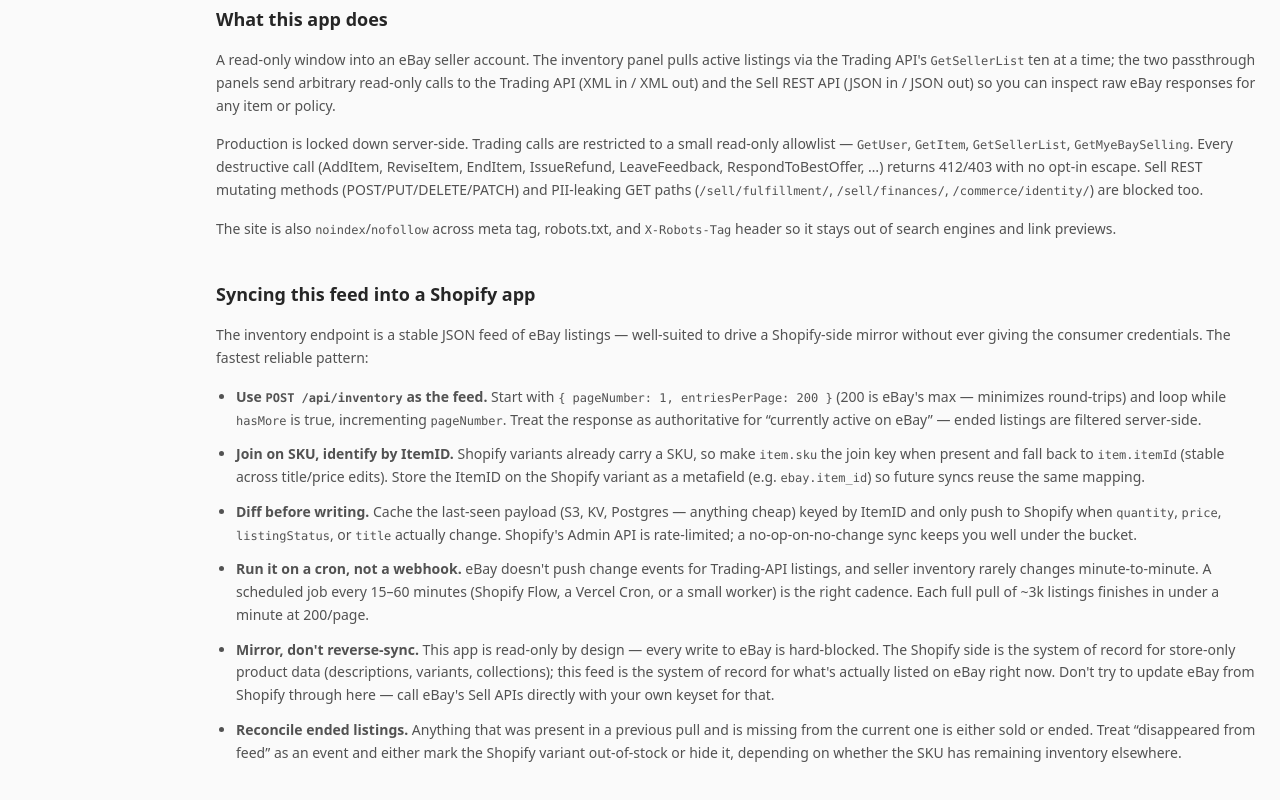
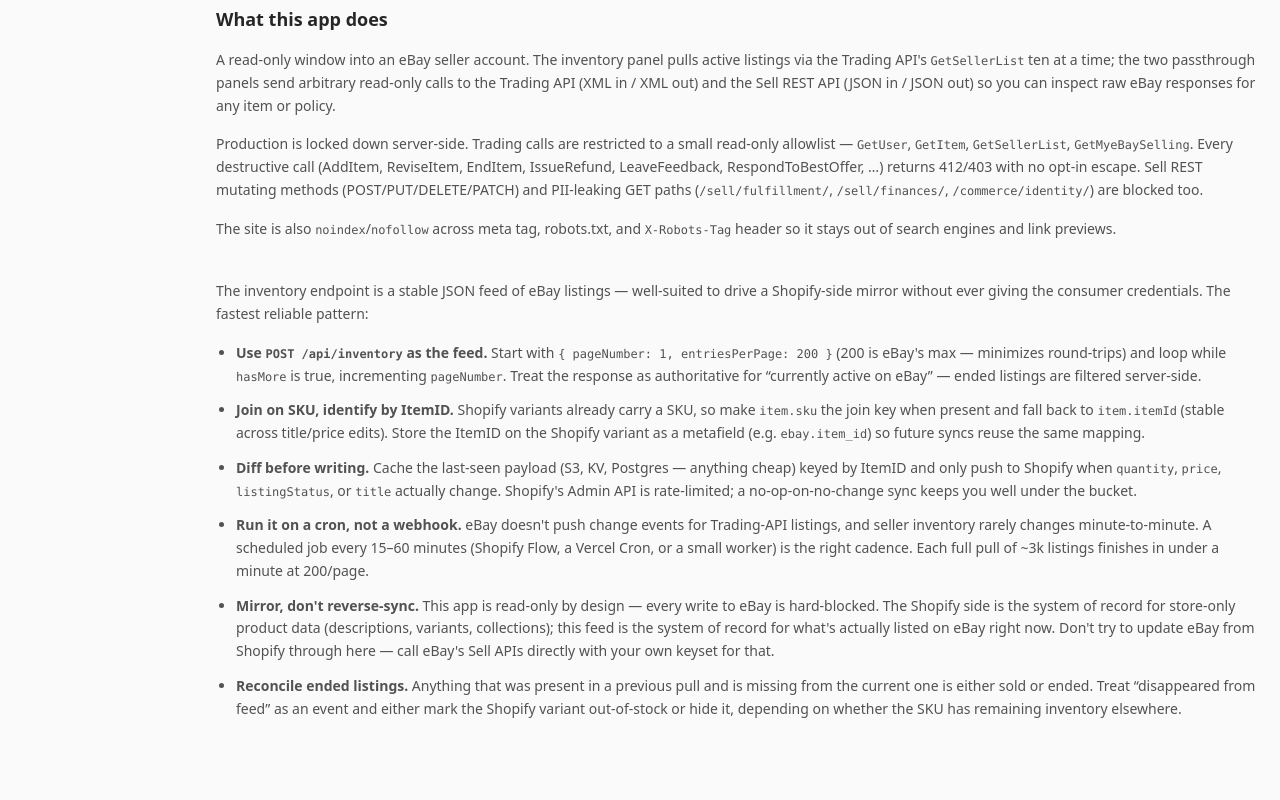
Before and after one commit to davemelk100/ebay-passthru, a Next.js app: page / in a window 1280 px wide. Shown: the part 727-1527 px from the top of the page. After the commit the page ends 1487 px from the top, so only its background shows below. Built offline with nearby package versions, Linux system fonts and the light colour scheme; no server answers.

Commit message:
Drop the "Syncing this feed into a Shopify app" heading
Section content + id="shopify" anchor stay so any saved deep-link still
resolves; only the visible h3 goes away.

Co-Authored-By: Claude Opus 4.7 (1M context) <noreply@anthropic.com>

```diff
--- a/app/page.tsx
+++ b/app/page.tsx
@@ -82,9 +82,6 @@ export default function Home() {
             </div>
 
             <div id="shopify" className="scroll-mt-6 space-y-4">
-              <h3 className="text-lg font-semibold text-neutral-800 dark:text-neutral-100">
-                Syncing this feed into a Shopify app
-              </h3>
               <p>
                 The inventory endpoint is a stable JSON feed of eBay listings —
                 well-suited to drive a Shopify-side mirror without ever giving
```
